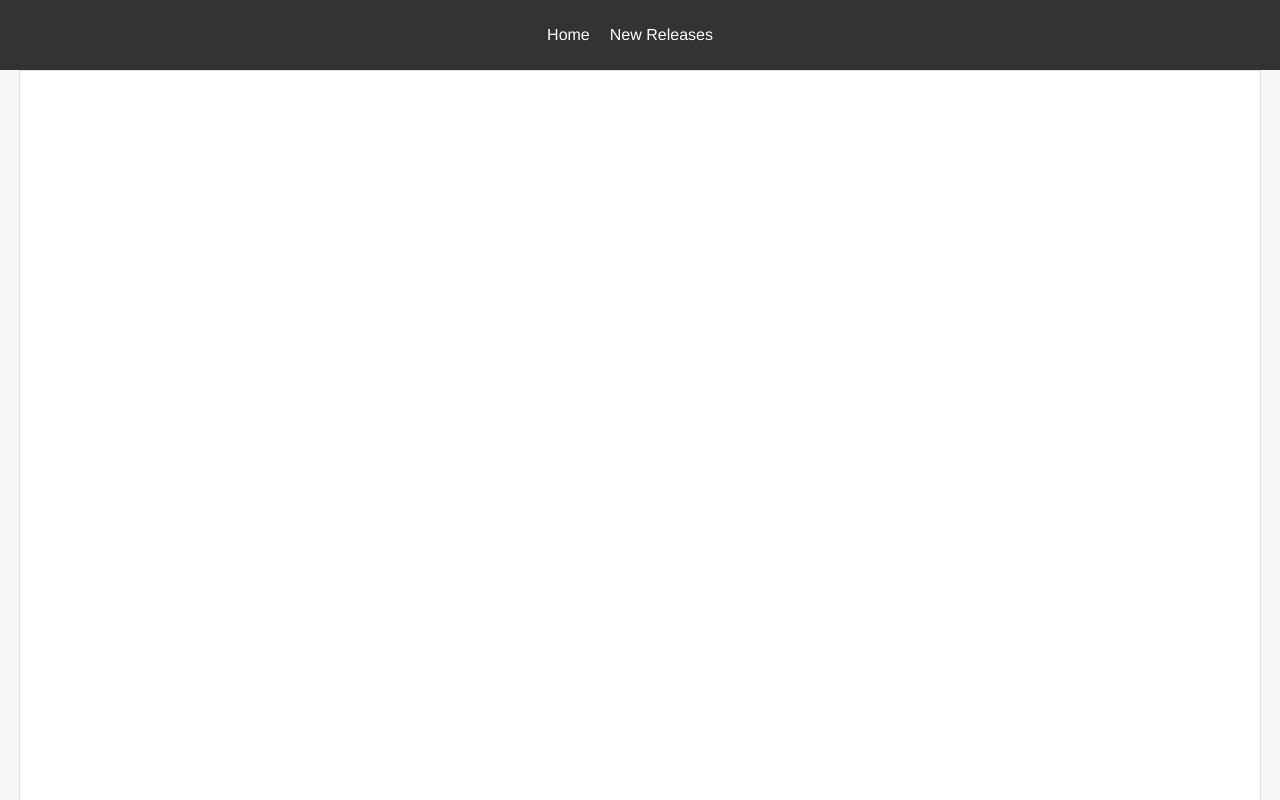
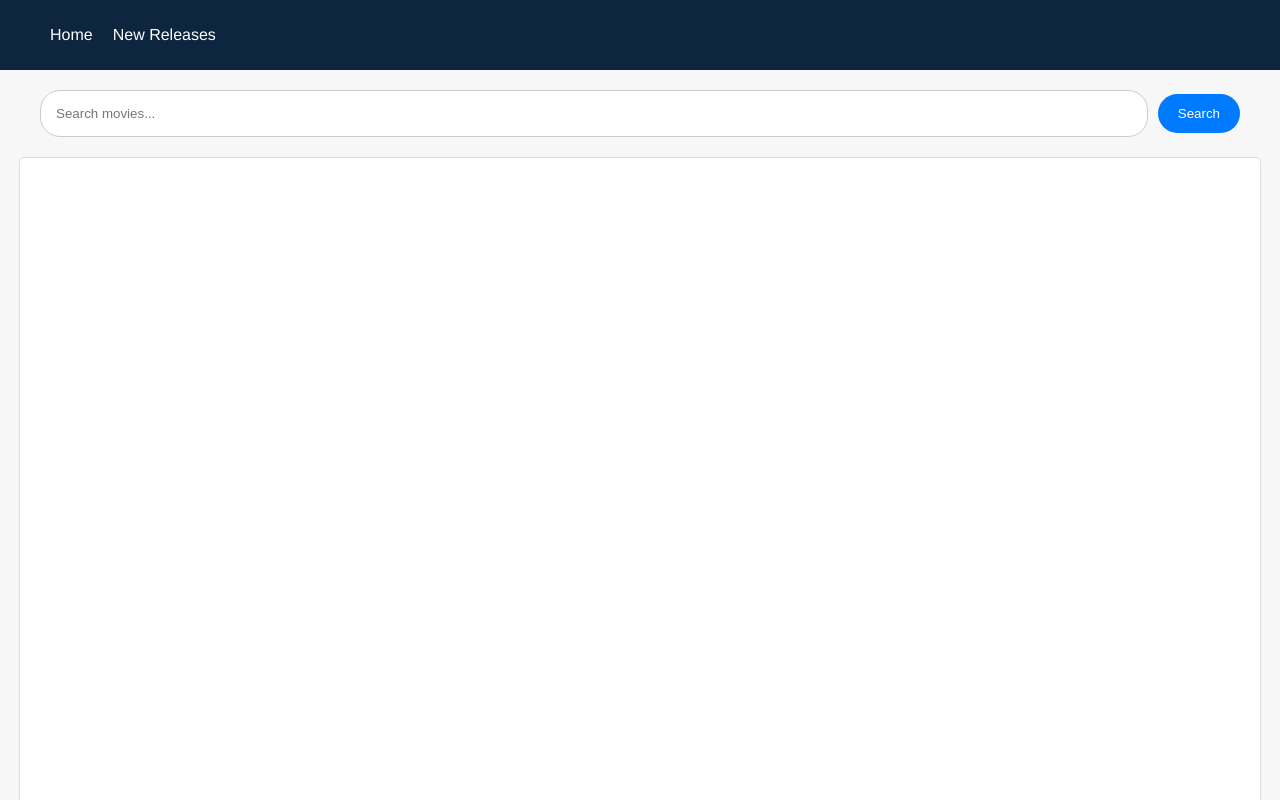
Before and after one commit to joseph-johnson27001/movie_database, a Vue app: page / in a window 1280 px wide. Shown: the top 800 px of the page. Built offline with nearby package versions, Linux system fonts and the light colour scheme.

Commit message:
New app layout

```diff
--- a/src/App.vue
+++ b/src/App.vue
@@ -1,6 +1,9 @@
 <template>
   <div id="app">
     <NavBar />
+    <div class="search">
+      <SearchBar />
+    </div>
     <main>
       <HomeView />
     </main>
@@ -9,12 +12,14 @@
 
 <script>
 import NavBar from "./components/NavBar.vue";
+import SearchBar from "./components/SearchBar.vue";
 import HomeView from "./views/HomePage.vue";
 
 export default {
   name: "App",
   components: {
     NavBar,
+    SearchBar,
     HomeView,
   },
 };
@@ -51,5 +56,12 @@ main {
   background-color: white;
   border: 1px solid #ddd;
   min-height: 100vh;
+  border-radius: 5px;
+}
+
+.search {
+  max-width: 1200px;
+  margin: 0px auto;
+  padding: 20px;
 }
 </style>
--- a/src/components/NavBar.vue
+++ b/src/components/NavBar.vue
@@ -1,10 +1,13 @@
 <template>
   <nav>
-    <ul>
-      <li><a href="#">Home</a></li>
-      <li><a href="#">New Releases</a></li>
-      <!-- Add more navigation links as needed -->
-    </ul>
+    <div class="navigation-container">
+      <div class="main-container">
+        <ul>
+          <li><a href="#">Home</a></li>
+          <li><a href="#">New Releases</a></li>
+        </ul>
+      </div>
+    </div>
   </nav>
 </template>
 
@@ -15,11 +18,21 @@ export default {
 </script>
 
 <style scoped>
-/* Add your navbar styling here */
 nav {
-  background-color: #333;
+  background-color: #0d253f;
   color: white;
   padding: 10px 0;
+}
+
+.navigation-container {
+  max-width: 1200px;
+  margin: auto;
+}
+
+.main-container {
+  padding: 0px 10px;
+  display: flex;
+  justify-content: left;
 }
 
 ul {
--- a/src/components/SearchBar.vue
+++ b/src/components/SearchBar.vue
@@ -0,0 +1,47 @@
+<template>
+  <div class="search-bar">
+    <input type="text" placeholder="Search movies..." />
+    <button>Search</button>
+  </div>
+</template>
+
+<script>
+export default {
+  name: "SearchBar",
+};
+</script>
+
+<style scoped>
+.search-bar {
+  display: flex;
+  align-items: center;
+}
+
+input {
+  flex: 1;
+  padding: 15px 15px;
+  border: 1px solid #ccc;
+  border-radius: 20px;
+  margin-right: 10px;
+  outline: none;
+}
+
+input:focus {
+  border: 1px solid #3498db;
+  box-shadow: 0 0 5px rgba(52, 152, 219, 0.7);
+}
+
+button {
+  padding: 12px 20px;
+  background-color: #007bff;
+  color: white;
+  border: none;
+  border-radius: 20px;
+  cursor: pointer;
+  transition: background-color 0.2s;
+}
+
+button:hover {
+  background-color: #0056b3;
+}
+</style>
```
